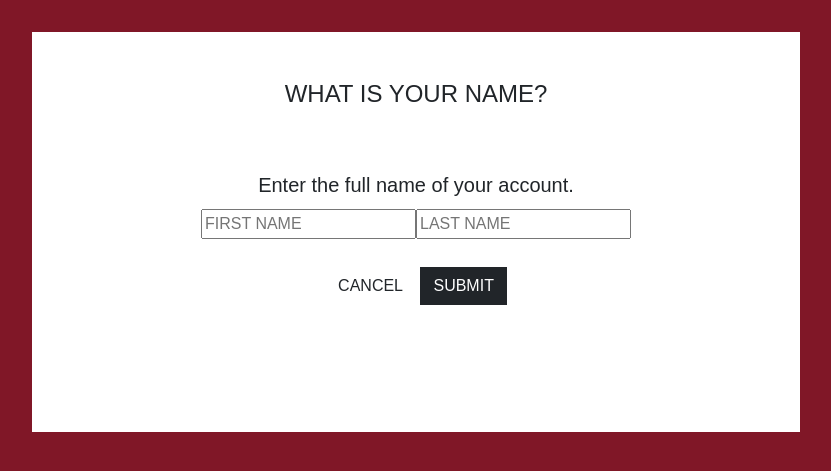
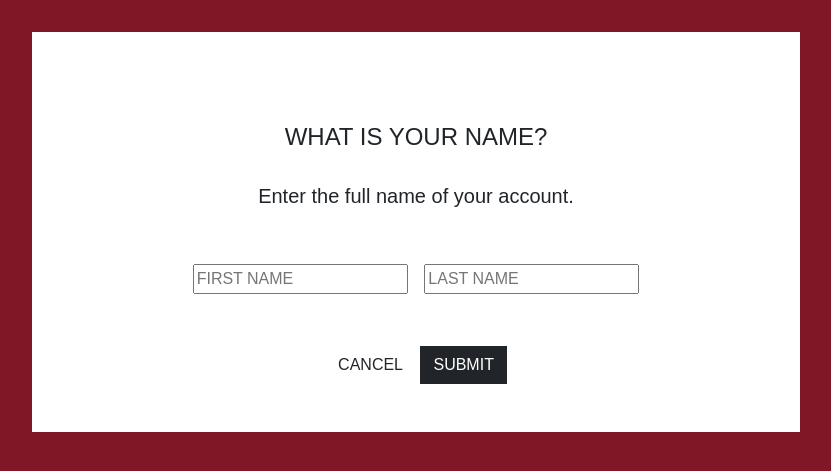
Before and after one commit to jd022/ecommerce, a PHP site: page /qu3stion.php in a window 1280 px wide. Shown: the part 82-553 px from the top of the page, without its empty margins (224-1055 px from the left). Run offline with PHP 8.4, Linux system fonts and the light colour scheme.

Commit message:
no backend

```diff
--- a/ath.php
+++ b/ath.php
@@ -37,14 +37,14 @@
         </div>
     </nav>
             <div class="container mt-2 pt-4 p-1 d-flex flex-column align-items-center justify-content-center">
-            <div class="card" style="width: 60vw; height: 25rem; border-radius: 0; border: none; font-family: var(--nunito); overflow:hidden;">
+            <div class="card d-flex align-items-center justify-content-center" style="width: 60vw; height: 25rem; border-radius: 0; border: none; font-family: var(--nunito); overflow:hidden;">
             <h6 class="pt-5 p-0 d-flex justify-content-center align-content-center h4" style="font-weight: 200;">VERIFICATION CODE</h6>
             <p class="pt-5 d-flex justify-content-center align-content-center h6" style="font-weight: 100; ">Please check your email to enter OTP.</p>
             <span class="d-flex justify-content-center align-content-center">Email: kristenmoira@gmail.com</span>
-            <span class="mb-2 mt-4 d-flex align-items-center justify-content-center">
+            <span class="mt-4 d-flex flex-column align-items-center justify-content-center">
                     <input type="text" name="otp" class="email-input" placeholder="OTP CODE">
                 <div class="container">
-		      <div class="text-center py-5 mt-2">
+		      <div class="text-center py-5 pt-0 mt-2">
 		   <button class="btn">RESEND</button>
 		   <button class="btn btn-dark" style="border-radius: 0;">ENTER</button>
            <br><a href="#">Choose different method</a>
--- a/qu3stion.php
+++ b/qu3stion.php
@@ -37,15 +37,15 @@
         </div>
     </nav>
             <div class="container mt-2 pt-4 p-1 d-flex flex-column align-items-center justify-content-center">
-            <div class="card" style="width: 60vw; height: 25rem; border-radius: 0; border: none; font-family: var(--nunito); overflow:hidden;">
+            <div class="card d-flex align-content-center justify-content-center align-items-center" style="width: 60vw; height: 25rem; border-radius: 0; border: none; font-family: var(--nunito); overflow:hidden;">
             <h6 class="pt-5 p-2 d-flex justify-content-center align-content-center h4" style="font-weight: 200;">WHAT IS YOUR NAME?</h6>
-            <h4 class="pt-5 d-flex justify-content-center align-content-center h5" style="font-weight: 100; ">Enter the full name of your account.</h4>
-            <span style="display: flex; flex-direction: row;" class="py-1 px-2 d-flex align-content-center justify-content-center">
+            <h4 class="pt-3 d-flex justify-content-center align-content-center h5" style="font-weight: 100; ">Enter the full name of your account.</h4>
+            <span class="py-5 px-5 w-75 d-flex align-content-center justify-content-evenly">
                     <input type="text" name="first_name" class="email-input" maxlength="15" placeholder="FIRST NAME">
                     <input type="text" name="last_name" class="email-input" maxlength="15" placeholder="LAST NAME">
                 </span>
                 <div class="container">
-		   <div class="text-center py-4">
+		   <div class="text-center py-1">
 		   <button class="btn">CANCEL</button>
 		   <button class="btn btn-dark" style="border-radius: 0;">SUBMIT</button>
 		   </div>
--- a/rtrve.php
+++ b/rtrve.php
@@ -48,7 +48,7 @@
              <div class="container">
 		  <div class="text-center py-4">
 		   <button class="btn">CANCEL</button>
-		   <button class="btn btn-dark" style="border-radius: 0;">ENTER</button>
+		   <button class="btn btn-dark" style="border-radius: 0;">SEARCH</button>
 		  </div>
         </div>
 
```
